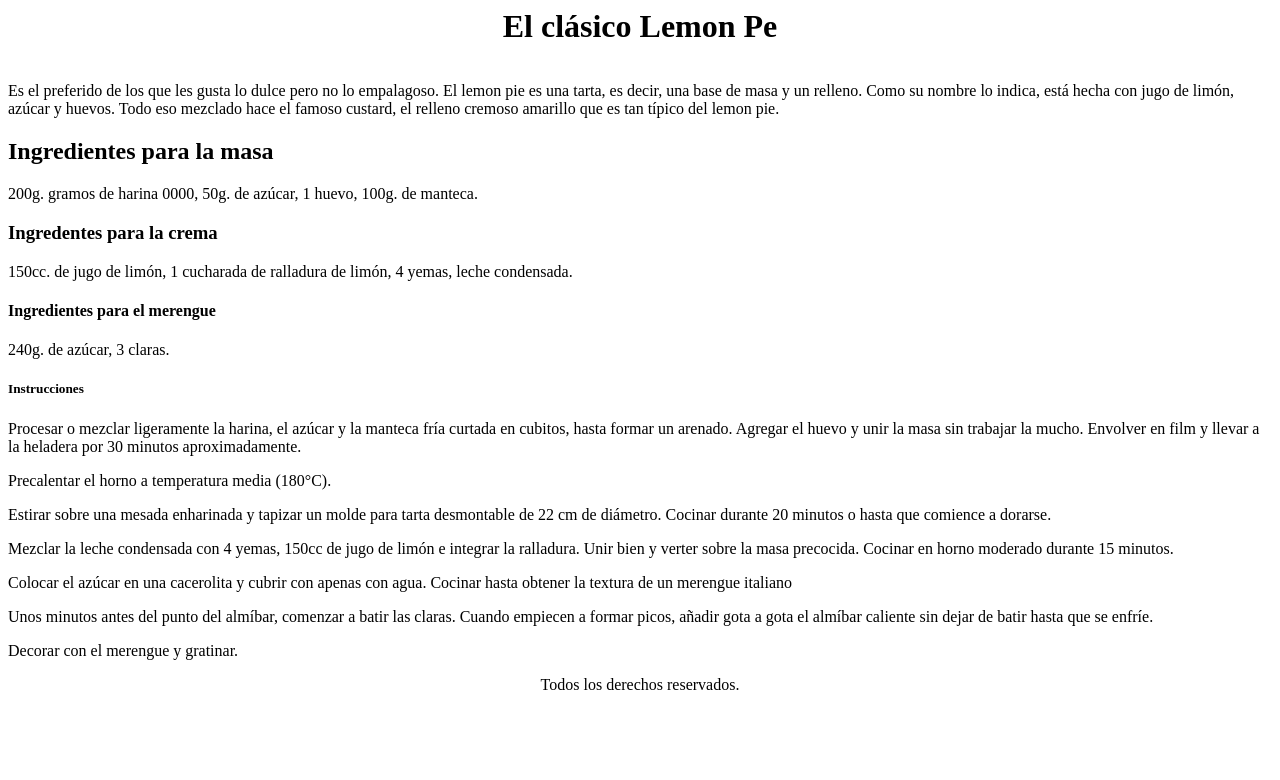
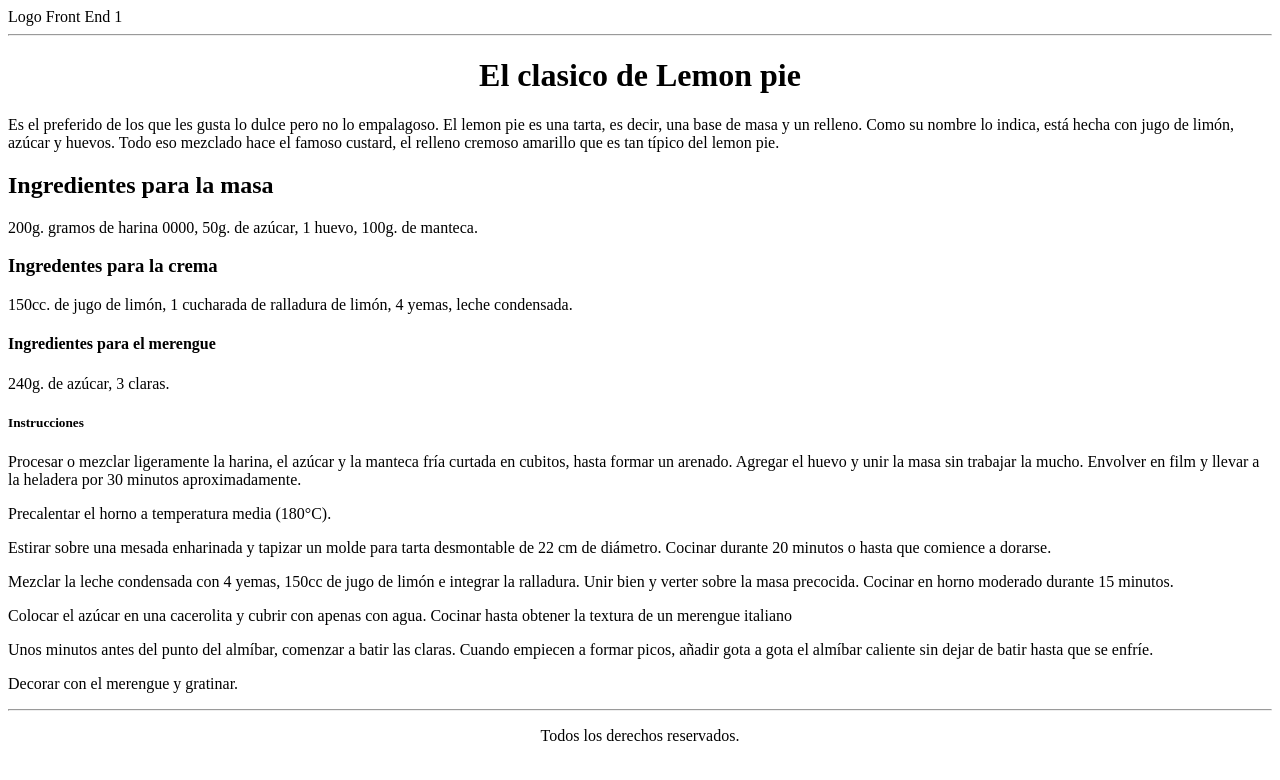
Before and after one commit to Nazlygijhan96/avances-front, a plain HTML site: page index.html in a window 1280 px wide. Drawn offline with Linux system fonts and the light colour scheme.

Commit message:
modificaciones pagina lemon

```diff
--- a/index.html
+++ b/index.html
@@ -1,19 +1,15 @@
-<html>
-
+<!DOCTYPE html>
+<html lang="es">
 <head>
-    <title>El clásico Lemon Pie</title>
-    <link rel="stylesheet" href="style.css">
+    <meta charset="UTF-8">
+    <meta http-equiv="X-UA-Compatible" content="IE=edge">
+    <meta name="viewport" content="width=device-width, initial-scale=1.0">
+    <title>lemon pie</title>
 </head>
-
 <body>
-    <h1><i class="align-center" aria-hidden="true"></i>
-        <center>El clásico Lemon Pe</center>
-    </h1>
-
-
-</body>
-
-<header> <img src="./" alt=""></header>
+    <header> Logo Front End 1
+        <hr>
+    <h1 style="text-align: center;">El clasico de Lemon pie</h1>  </header>
 
 
 <p> Es el preferido de los que les gusta lo dulce pero no lo empalagoso. El lemon pie es una tarta, es decir, una base de masa y un relleno. Como su nombre lo indica, está hecha con jugo de limón, azúcar y huevos. Todo eso mezclado hace el famoso custard,
@@ -34,7 +30,7 @@
 <h5> <b>Instrucciones</b></h5>
 
 <p>
-    <di>Procesar o mezclar ligeramente la harina, el azúcar y la manteca fría curtada en cubitos, hasta formar un arenado. Agregar el huevo y unir la masa sin trabajar la mucho. Envolver en film y llevar a la heladera por 30 minutos aproximadamente.</p>
+    Procesar o mezclar ligeramente la harina, el azúcar y la manteca fría curtada en cubitos, hasta formar un arenado. Agregar el huevo y unir la masa sin trabajar la mucho. Envolver en film y llevar a la heladera por 30 minutos aproximadamente.</p>
 
 <p> Precalentar el horno a temperatura media (180°C).</p>
 
@@ -47,13 +43,16 @@
 <p>Unos minutos antes del punto del almíbar, comenzar a batir las claras. Cuando empiecen a formar picos, añadir gota a gota el almíbar caliente sin dejar de batir hasta que se enfríe.</p>
 
 <p>Decorar con el merengue y gratinar.</p>
-</di>
 
-</html>
+
+</body>
+
+
 <footer>
-    <p>
-        <center>Todos los derechos reservados.</center>
-    </p>
+        <hr>
+            <p style="text-align: center ;"> Todos los derechos reservados.</p>
+
+
 
 
 </footer>
```
